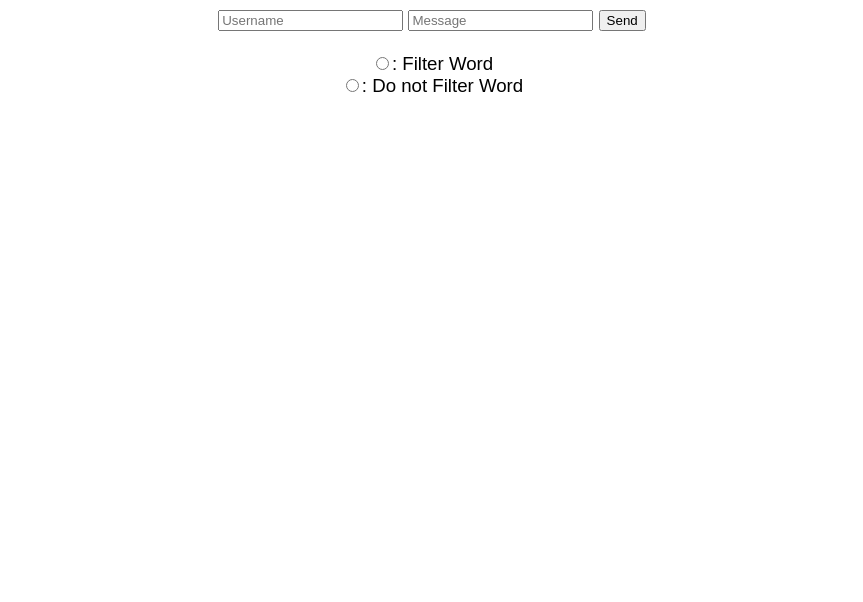
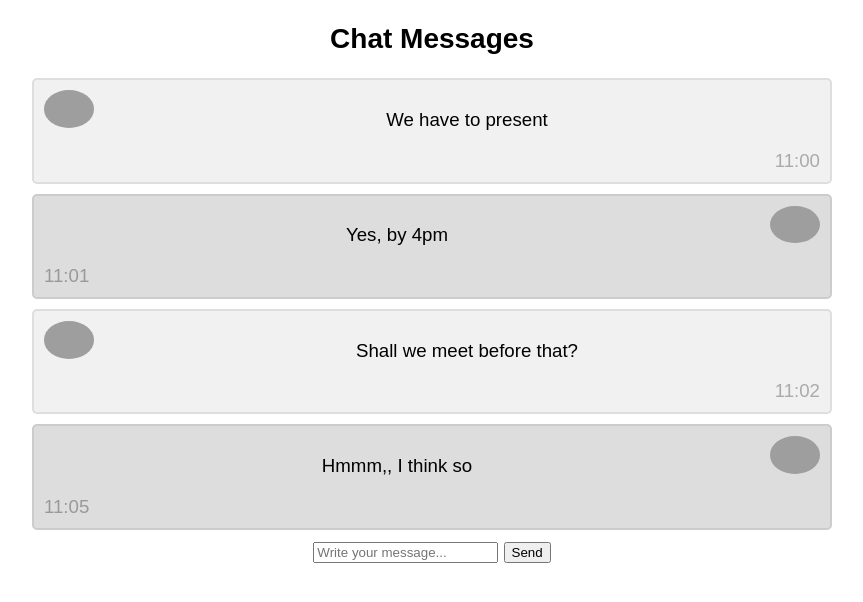
Before and after one commit to sdrartus/thesis-python, a Flask app: page / in a window 1280 px wide. Shown: the top 602 px of the page, without its empty margins (208-1071 px from the left). Run offline with Flask 2, Linux system fonts and the light colour scheme; parts of the project's set-up code (start-up, migrations or seed data) failed here and were passed over; some libraries are stand-ins or nearby versions; grey boxes are pictures that could not be loaded.

Commit message:
thesis - text manipulation

```diff
--- a/AppFlask.py
+++ b/AppFlask.py
@@ -24,6 +24,9 @@ def handle_message(message):
 @app.route('/')
 def index():
     return render_template("index.html")
+@app.route('/signin')
+def sign():
+    return render_template("signin.html")
 
 if __name__ == "__main__":
     socketio.run(app, host="localhost")
--- a/templates/index.html
+++ b/templates/index.html
@@ -26,14 +26,109 @@
 
 
 </script>
-    <div id ="messages" >
 
-    </div>
+
+<h2>Chat Messages</h2>
+<div class="container">
+  <img src="https://images.pexels.com/photos/2690323/pexels-photo-2690323.jpeg?auto=compress&cs=tinysrgb&w=1600" alt="Avatar" style="width:100%;">
+  <p>We have to present</p>
+  <span class="time-right">11:00</span>
+</div>
+
+<div class="container darker">
+  <img src="https://images.pexels.com/photos/1270076/pexels-photo-1270076.jpeg?auto=compress&cs=tinysrgb&w=1600" alt="Avatar" class="right " style="width:100%;">
+  <p>Yes, by 4pm</p>
+  <span class="time-left">11:01</span>
+</div>
+
+<div class="container">
+  <img src="https://images.pexels.com/photos/2690323/pexels-photo-2690323.jpeg?auto=compress&cs=tinysrgb&w=1600" alt="Avatar"class="circular--landscape">
+  <p>Shall we meet before that?</p>
+  <span class="time-right">11:02</span>
+</div>
+
+<div class="container darker" >
+  <img src="https://images.pexels.com/photos/1270076/pexels-photo-1270076.jpeg?auto=compress&cs=tinysrgb&w=1600" alt="Avatar" class="right" style="width:100%;" >
+
+  <p>Hmmm,, I think so</p>
+  <div id ="messages"></div>
+  <span class="time-left">11:05</span>
+</div>
+
+
 <input type="text" id="username" placeholder="Username" required>
-<input type="text" id="message" placeholder="Message" required>
-    <button id="sendBtn">Send</button>
-<br><br>
-<input type="radio" name="option" value="filter">: Filter Word <br>
-<input type="radio" name="option" value="no-filter">: Do not Filter Word <br>
+
+<input type="text" id="message" placeholder="Write your message..." required>
+    <button id="sendBtn">Send</button><br>
+	</div>
+</div>
+
+<!--<input type="button" onclick="signin.html" value="Click"/>-->
+<!--<br><br>-->
+<!--<input type="radio" name="option" value="filter">: Filter Word <br>-->
+<!--<input type="radio" name="option" value="no-filter">: Do not Filter Word <br>-->
 </body>
+
+
+
+<style>
+#username{
+display:none;
+    visibility:hidden;
+}
+ p {
+     text-align: center;
+    }
+body {
+  margin: 0 auto;
+  max-width: 800px;
+  padding: 0 20px;
+}
+
+.container {
+  border: 2px solid #dedede;
+  background-color: #f1f1f1;
+  border-radius: 5px;
+  padding: 10px;
+  margin: 10px 0;
+}
+
+.darker {
+  border-color: #ccc;
+  background-color: #ddd;
+}
+
+.container::after {
+  content: "";
+  clear: both;
+  display: table;
+}
+
+.container img {
+  position: relative;
+  overflow: hidden;
+  float: left;
+  max-width: 50px;
+  width: 50px;
+  height: 50px%;
+  margin-right: 20px;
+  border-radius: 50%;
+}
+
+.container img.right {
+  float: right;
+  margin-left: 20px;
+  margin-right:0;
+}
+
+.time-right {
+  float: right;
+  color: #aaa;
+}
+
+.time-left {
+  float: left;
+  color: #999;
+}
+</style>
 </html>
```
Also changed, not shown: leetconvert_module.py (+7 -7 lines), templates/signin.html (added, +10 -0 lines).
